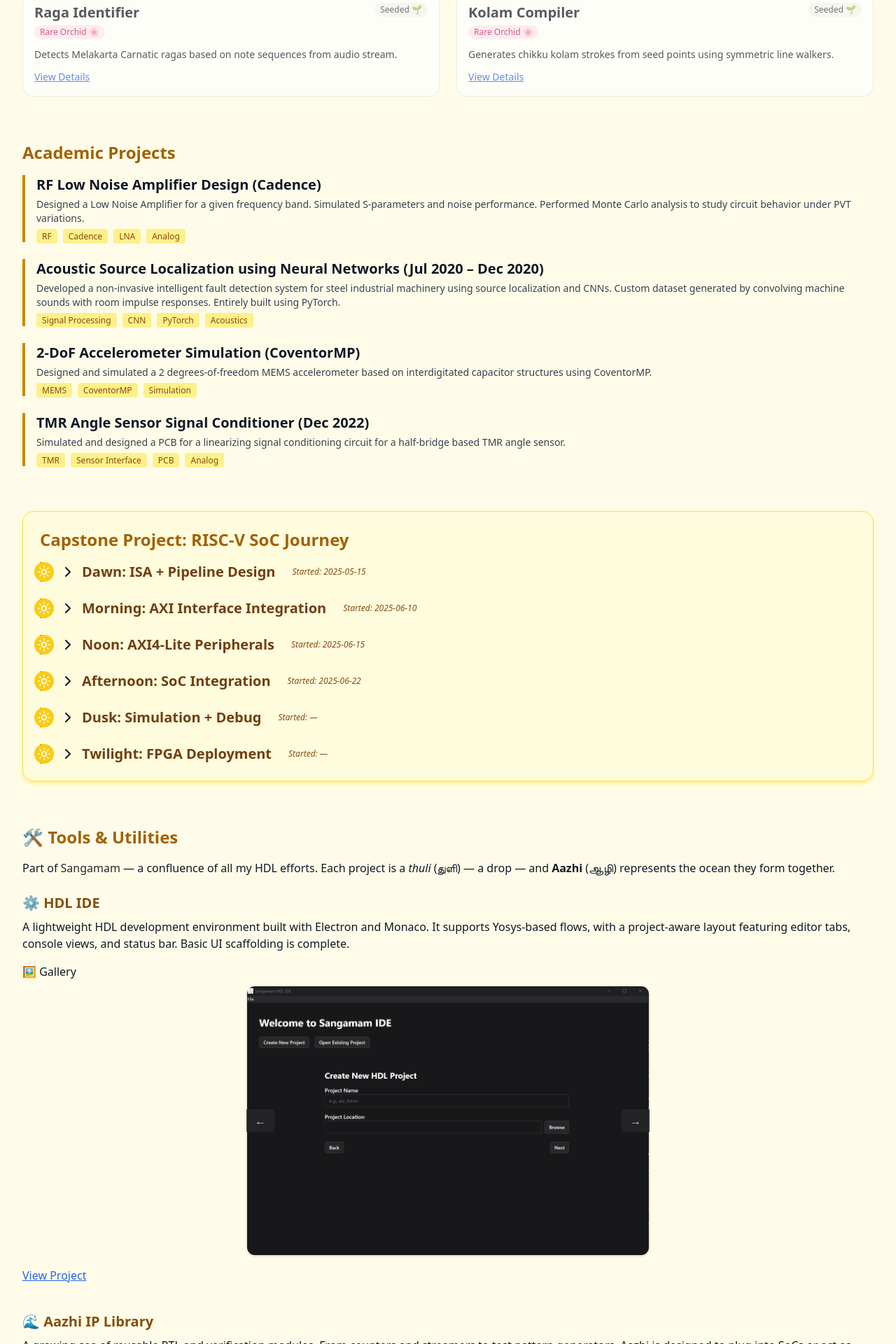
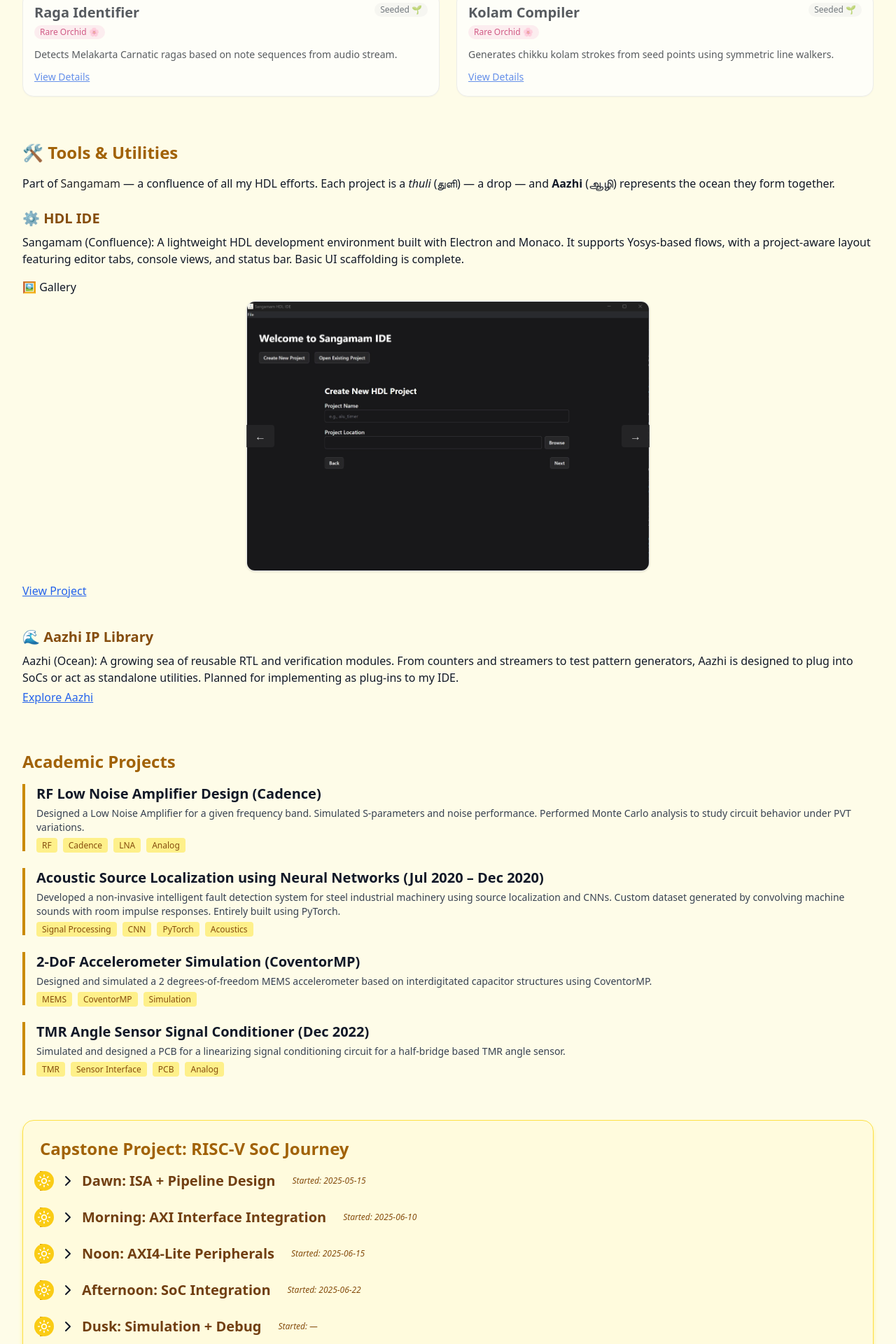
Before and after one commit to Veena-vk/veena-portfolio-dev, a Next.js app: page /sun in a window 1280 px wide. Shown: the part 2692-4612 px from the top of the page at 70% size. Built offline with nearby package versions, Linux system fonts and the light colour scheme.

Commit message:
content update

```diff
--- a/app/sun/components/RtlGarden.tsx
+++ b/app/sun/components/RtlGarden.tsx
@@ -1,8 +1,9 @@
-// RtlGarden.tsx — updated page layout to match new structure
+// RtlGarden.tsx — updated to restore correct link logic and show 'Coming Soon' for non-Full Bloom
 "use client";
 
 import { rtlGarden } from "../data/rtlGarden";
 import { useState } from "react";
+import Link from "next/link";
 
 export default function RtlGarden() {
   return (
@@ -70,17 +71,19 @@ function ProjectCard({ project }: { project: any }) {
           <p>
             <strong>🧠 RTL Design:</strong> {project.designNotes}
           </p>
-          {project.status === "Full Bloom" && project.rtlLink && (
+          {project.status === "Full Bloom" && project.link ? (
             <p>
               <strong>📂 RTL Gist / GitHub:</strong>{" "}
-              <a
-                href={project.rtlLink}
+              <Link
+                href={project.link}
                 target="_blank"
                 className="text-blue-600 underline"
               >
                 View Code
-              </a>
+              </Link>
             </p>
+          ) : (
+            <p className="italic">📂 RTL coming soon…</p>
           )}
           {project.reflection && (
             <p>
--- a/app/sun/components/Tools.tsx
+++ b/app/sun/components/Tools.tsx
@@ -29,7 +29,7 @@ export default function Tools() {
         <div>
           <h3 className="text-xl font-bold text-yellow-800">⚙️ HDL IDE</h3>
           <p className="text-muted-foreground mt-2">
-            A lightweight HDL development environment built with Electron and Monaco. It supports
+            Sangamam (Confluence): A lightweight HDL development environment built with Electron and Monaco. It supports
             Yosys-based flows, with a project-aware layout featuring editor tabs, console views, and
             status bar. Basic UI scaffolding is complete.
           </p>
@@ -69,8 +69,8 @@ export default function Tools() {
         <div>
           <h3 className="text-xl font-bold text-yellow-800">🌊 Aazhi IP Library</h3>
           <p className="text-muted-foreground mt-2">
-            A growing sea of reusable RTL and verification modules. From counters and streamers to
-            test pattern generators, Aazhi is designed to plug into SoCs or act as standalone utilities.
+            Aazhi (Ocean): A growing sea of reusable RTL and verification modules. From counters and streamers to
+            test pattern generators, Aazhi is designed to plug into SoCs or act as standalone utilities. Planned for implementing as plug-ins to my IDE.
           </p>
           <p className="mt-1">
             <Link href="https://github.com/veenavijay/aazhi" target="_blank" className="text-blue-600 underline">
--- a/app/sun/page.tsx
+++ b/app/sun/page.tsx
@@ -25,6 +25,8 @@ export default function SunPage() {
 
       <RtlGarden />
 
+      <Tools />
+
       <section>
         <h2 className="text-2xl font-semibold text-yellow-700 mb-4">Academic Projects</h2>
         <AcademicProjects />
@@ -35,7 +37,7 @@ export default function SunPage() {
         <CapstonePath />
       </section>
 
-      <Tools />
+
 
       <footer className="text-right italic text-sm text-yellow-800">
         "Precision is poetic when it moves electrons."
```
